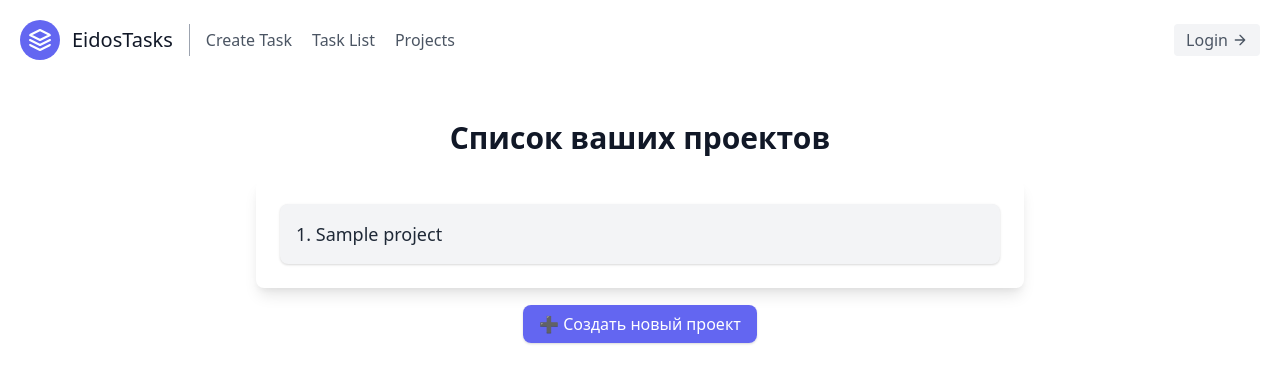
After one commit to VasilievKirill333/EidosTasks, a Django app: page /project/ in a window 1280 px wide. The commit adds this page. Shown: the top 383 px of the page. Run offline with Django 5.2, Linux system fonts and the light colour scheme; tables that the repository leaves empty hold one stand-in row (values such as "Sample post").

Commit message:
Project feature created

```diff
--- a/todoapp/todolist/admin.py
+++ b/todoapp/todolist/admin.py
@@ -1,4 +1,8 @@
 from django.contrib import admin
-from .models import Task
+from .models import Task, Project
 # Register your models here.
+
+#Admin "Task" register
 admin.site.register(Task)
+
+admin.site.register(Project)
--- a/todoapp/todolist/models.py
+++ b/todoapp/todolist/models.py
@@ -6,9 +6,12 @@ class Project(models.Model):
     title = models.CharField(max_length=200)
     description = models.TextField(null=True, blank=True)
 
+    def __str__(self):
+        return f'{self.title}'
+
 
 class Task(models.Model):
-    project = models.ForeignKey(Project, on_delete=models.CASCADE)
+    project = models.ForeignKey(Project, on_delete=models.CASCADE, null=True, blank=True)
     title = models.CharField(max_length=200)
     date = models.DateTimeField(auto_now_add = True)
     user = models.ForeignKey(User, on_delete=models.CASCADE)
--- a/todoapp/todolist/templates/todolist/base.html
+++ b/todoapp/todolist/templates/todolist/base.html
@@ -20,7 +20,7 @@
     <nav class="md:mr-auto md:ml-4 md:py-1 md:pl-4 md:border-l md:border-gray-400	flex flex-wrap items-center text-base justify-center">
       <a class="mr-5 hover:text-gray-900" href="{% url 'TaskCreate'%}">Create Task</a>
         <a class="mr-5 hover:text-gray-900" href="{% url 'TaskList'%}">Task List</a>
-        <a class="mr-5 hover:text-gray-900" href="{% url 'ProjectList'%}">Projects</a>
+        <a class="mr-5 hover:text-gray-900" href="{% url 'project_list' %}">Projects</a>
     </nav>
       {% if request.user.is_authenticated %}
           <form method="POST" action="{% url 'Logout' %}">
--- /dev/null
+++ b/todoapp/todolist/templates/todolist/project_list.html
@@ -0,0 +1,33 @@
+{% extends 'todolist/base.html' %}
+
+{% block title %} Task List {% endblock title %}
+
+{% block content %}
+<section class="max-w-3xl mx-auto py-10">
+    <h1 class="text-3xl font-bold text-center text-gray-900 mb-6">Список ваших проектов</h1>
+
+    <div class="bg-white shadow-lg rounded-lg p-6">
+        {% if object_list %}
+            <ul class="space-y-4">
+                {% for object in object_list %}
+                    <li class="flex justify-between items-center p-4 bg-gray-100 rounded-lg shadow">
+                        <a href="{% url 'project_detail' object.id %}"><span class="text-lg text-gray-800">{{ forloop.counter }}. {{ object.title }}</span></a>
+                        <div class="space-x-2">
+                        </div>
+                    </li>
+                {% endfor %}
+            </ul>
+        {% else %}
+            <p class="text-gray-500 text-center">Нет проектов.</p>
+        {% endif %}
+    </div>
+
+    <!-- Кнопка для добавления задачи -->
+    <div class="text-center mt-6">
+        <a href="{% url 'TaskCreate' %}"
+           class="px-4 py-2 bg-indigo-500 text-white rounded-lg shadow hover:bg-indigo-600 transition">
+            ➕ Создать новый проект
+        </a>
+    </div>
+</section>
+{% endblock content %}
--- a/todoapp/todolist/urls.py
+++ b/todoapp/todolist/urls.py
@@ -1,5 +1,5 @@
 from django.urls import path
-from .views import TaskListView, TaskCreate, TaskUpdate, TaskDelete, Login, AboutTask, complete, incomplete
+from .views import TaskListView, TaskCreate, TaskUpdate, TaskDelete, Login, AboutTask, complete, incomplete, ProjectListView, ProjectDetail
 from django.contrib.auth.views import LoginView, LogoutView
 urlpatterns = [
     path('', TaskListView.as_view(), name="TaskList"),
@@ -10,5 +10,7 @@ urlpatterns = [
     path('logout/', LogoutView.as_view(), name="Logout"),
     path('abouttask/<int:pk>/', AboutTask.as_view(), name="AboutTask"),
     path('abouttask/<int:pk>/complete/',complete, name="complete" ),
-    path('abouttask/<int:pk>/incomplete/', incomplete, name="incomplete")
+    path('abouttask/<int:pk>/incomplete/', incomplete, name="incomplete"),
+    path('project/', ProjectListView.as_view(), name='project_list'),
+    path('project/<int:pk>', ProjectDetail.as_view(), name='project_detail')
 ]
--- a/todoapp/todolist/views.py
+++ b/todoapp/todolist/views.py
@@ -1,7 +1,7 @@
 from django.shortcuts import render, HttpResponseRedirect, redirect
 from django.views.generic import ListView, CreateView, UpdateView, DeleteView, DetailView
 from django.contrib.auth.views import LoginView, LogoutView
-from .models import Task
+from .models import Task, Project
 from .forms import TaskCreationForm
 from django.urls import reverse_lazy
 from django.contrib.auth.mixins import LoginRequiredMixin
@@ -46,6 +46,7 @@ class AboutTask(LoginRequiredMixin, DetailView):
     template_name = "todolist/about_task.html"
     login_url = "/login"
 
+
 def complete(request, pk):
     current = Task.objects.get(id=pk)
     current.is_completed = True
@@ -57,3 +58,21 @@ def incomplete(request, pk):
     current.is_completed = False
     current.save()
     return redirect("AboutTask", pk=pk)
+
+
+class ProjectListView(ListView):
+    template_name = 'todolist/project_list.html'
+    model = Project
+    context_object_name = 'object_list'
+
+
+class ProjectDetail(DetailView):
+    template_name = 'todolist/project_detail.html'
+    model = Project
+    context_object_name = 'project'
+
+    def get_context_data(self, **kwargs):
+        context = super().get_context_data(**kwargs)
+        ss = Project.objects.get(id=self.kwargs['pk'])
+        context['project_tasks_list'] = Task.objects.filter(project=ss)
+        return context
```
Also changed, not shown: todoapp/todolist/templates/todolist/project_detail.html (added, +25 -0 lines), todoapp/todolist/migrations/0001_initial.py.
